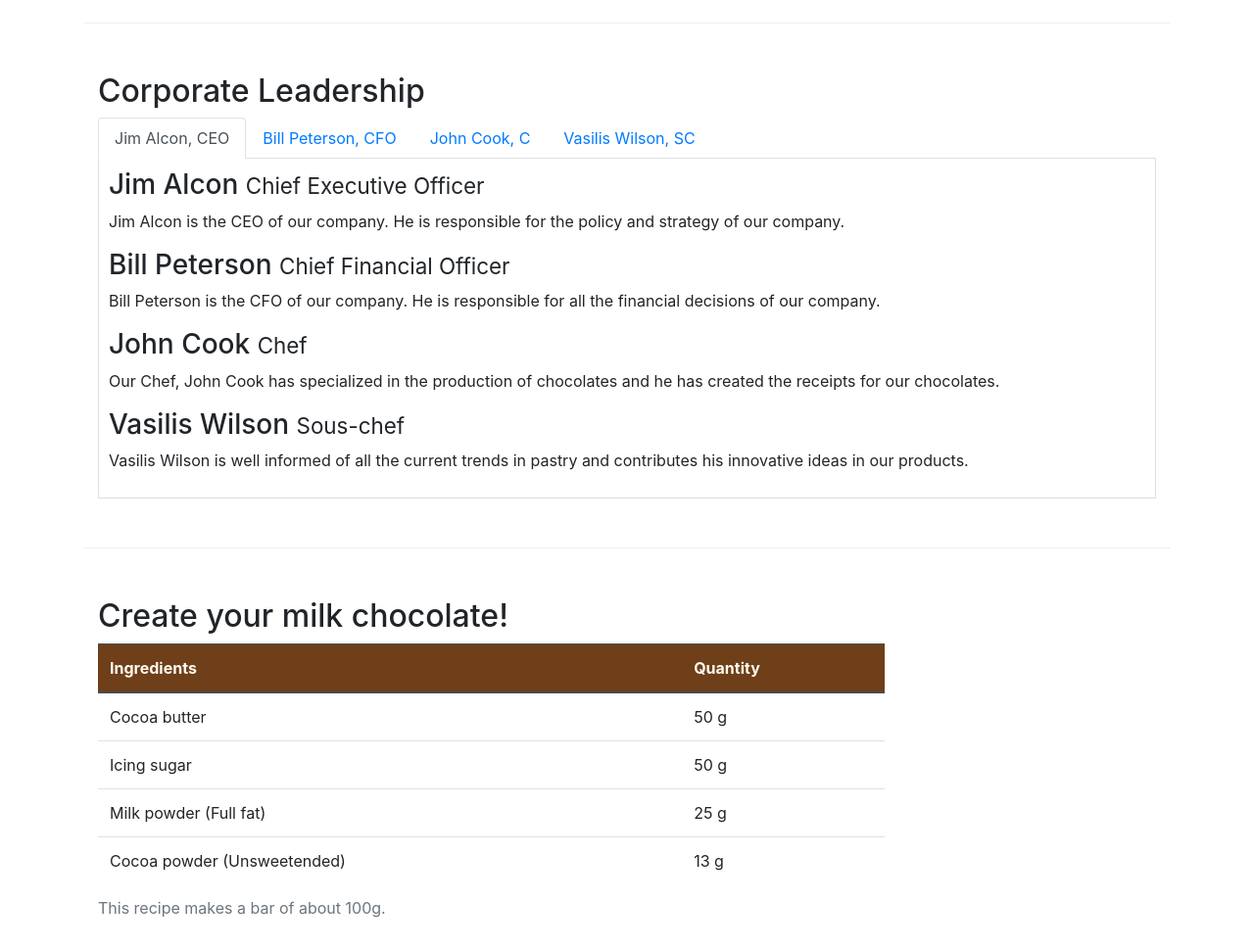
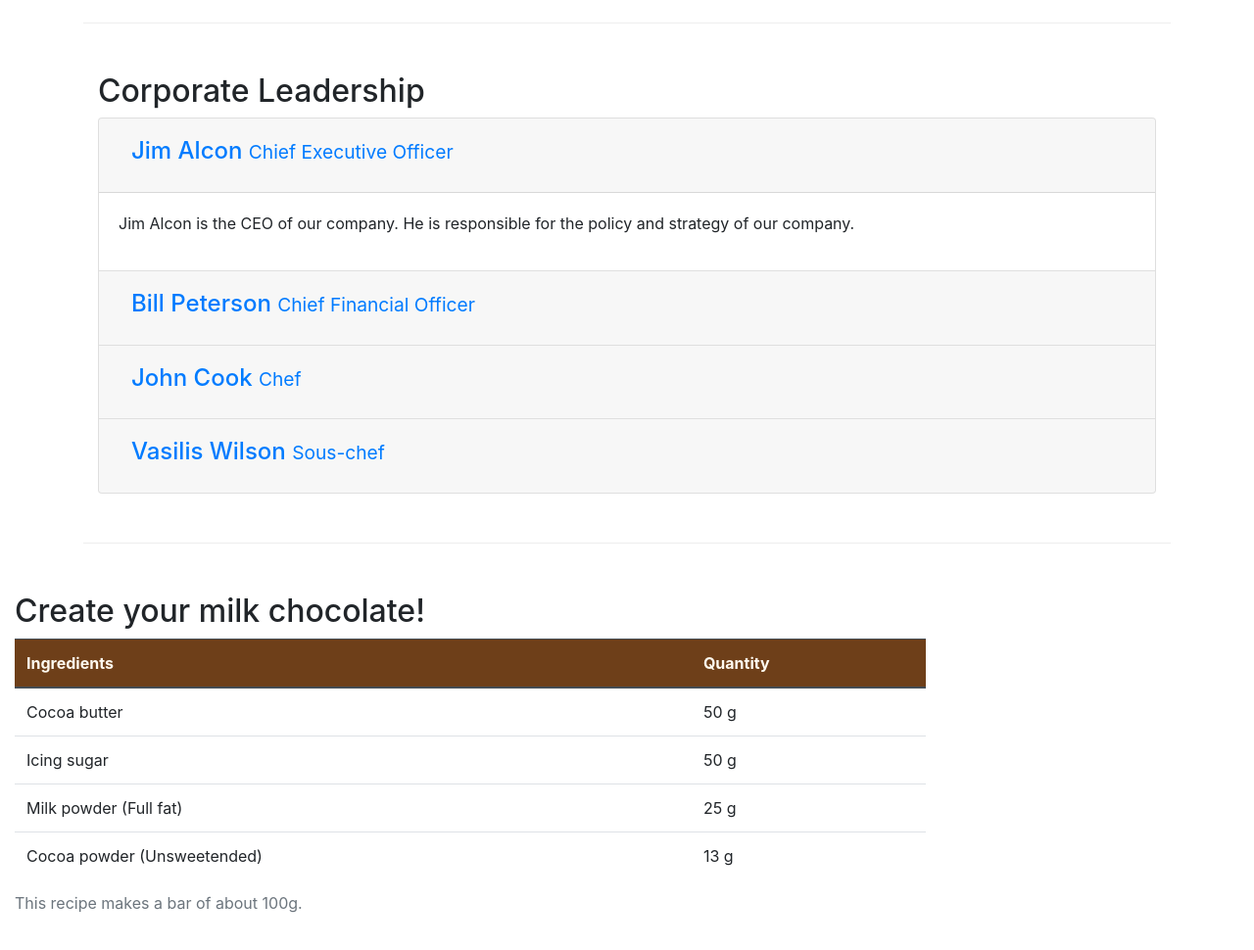
Before and after one commit to abainine/leChocolat, a website: page aboutus.html in a window 1280 px wide. Shown: the part 820-1790 px from the top of the page at 98% size. Drawn offline with nearby package versions, Linux system fonts and the light colour scheme.

Commit message:
Accordion

```diff
--- a/aboutus.html
+++ b/aboutus.html
@@ -108,8 +108,9 @@
 
         <div class="row row-content align-items-center">
             <div class="col-12">
+
                 <h2>Corporate Leadership</h2>
-                <ul class="nav nav-tabs">
+                <!-- <ul class="nav nav-tabs">
                     <li class="nav-item">
                         <a class="nav-link active" href="#tab1" role="tab" data-toggle="tab"> Jim Alcon, CEO</a>
                     </li>
@@ -153,8 +154,57 @@
                             and
                             contributes his innovative
                             ideas in our products. </p>
+                    </div> -->
+                    <div class="accordion" id="accordion">
+                        <div class="card">
+                            <div class="card-header" id="headingOne">
+                                    <button class="btn btn-link" data-toggle="collapse" data-target="#collapseOne" aria-expanded="true" aria-controls="collapseOne">
+                                        <h4>Jim Alcon <small>Chief Executive Officer </small></h4>
+                                  </button>
+                             </div>
+                            <div id="collapseOne" class="collapse show" aria-labelledby="headingOne" data-parent="#accordion">
+                                <div class="card-body">
+                                    <p >Jim Alcon is the CEO of our company. He is responsible for the policy and strategy of our company. </p>
+                                </div>
+                            </div>
+                        </div>
+                        <div class="card">
+                            <div class="card-header" id="headingTwo">
+                                <button class="btn btn-link collapsed" data-toggle="collapse" data-target="#collapseTwo" aria-expanded="false" aria-controls="collapseTwo">
+                                    <h4>Bill Peterson  <small>Chief Financial Officer </small></h4>
+                                </button>
+                            </div>
+                            <div id="collapseTwo" class="collapse" aria-labelledby="headingTwo" data-parent="#accordion">
+                                <div class="card-body">
+                                    <p >Bill Peterson is the CFO of our company. He is responsible for all the financial decisions of our company. </p>
+                                </div>
+                            </div>
+                        </div>
+                        <div class="card">
+                            <div class="card-header" id="headingThree">
+                                <button class="btn btn-link collapsed" data-toggle="collapse" data-target="#collapseThree" aria-expanded="false" aria-controls="collapseThree">
+                                    <h4>John Cook <small>Chef</small></h4>
+                                </button>
+                            </div>
+                            <div id="collapseThree" class="collapse" aria-labelledby="headingThree" data-parent="#accordion">
+                                <div class="card-body">
+                                    <p >Our Chef, John Cook has specialized in the production of chocolates and he has created the receipts for our chocolates. </p>
+                                </div>
+                            </div>
+                        </div>
+                        <div class="card">
+                            <div class="card-header" id="headingFour">
+                                <button class="btn btn-link collapsed" data-toggle="collapse" data-target="#collapseFour" aria-expanded="false" aria-controls="collapseFour">
+                                    <h4>Vasilis Wilson  <small>Sous-chef </small></h4>
+                                </button>
+                            </div>
+                            <div id="collapseFour" class="collapse" aria-labelledby="headingFour" data-parent="#accordion">
+                                <div class="card-body">
+                                    <p >Vasilis Wilson is well informed of all the current trends in pastry and contributes his innovative ideas in our products. </p>
+                                </div>
+                            </div>
+                        </div>
                     </div>
-
                 </div>
             </div>
         </div>
```
